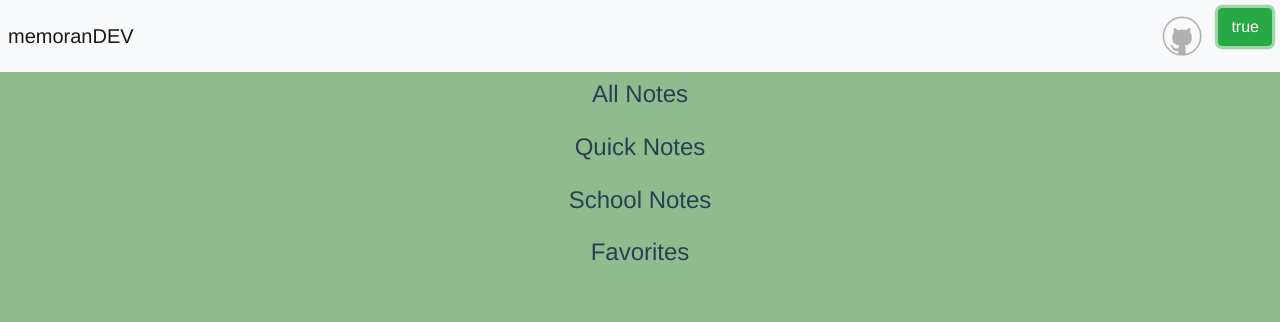
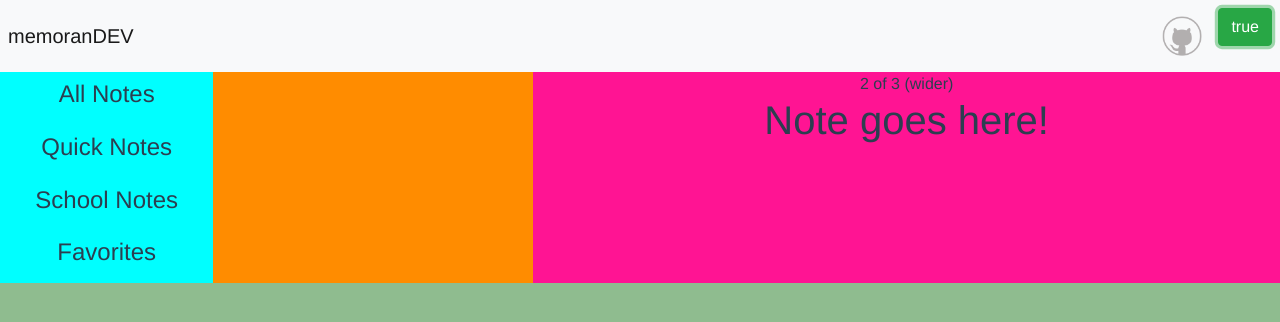
Before and after one commit to memoev/memoran.dev, a Vue app in the folder client/: page / in a window 1280 px wide. Both pictures are taken after a click on the button "false". Shown: the top 322 px of the page. Built offline with nearby package versions, Linux system fonts and the light colour scheme; no server answers.

Commit message:
store results fetch into array in data + grid system

```diff
--- a/client/src/components/MemorandevApp/MemorandevApp.vue
+++ b/client/src/components/MemorandevApp/MemorandevApp.vue
@@ -1,22 +1,41 @@
 <template>
   <div class="memorandev">
-    <CategoriesBar />
+    <div class="container">
+      <div class="row">
+        <div class="col-2 categoriesbar">
+          <CategoriesBar />
+        </div>
+        <div class="col-3 notesbar">
+          <NotesBar v-bind:notes="notes" />
+        </div>
+        <div class="col-7 note">
+          2 of 3 (wider)
+          <h1>Note goes here!</h1>
+        </div>
+  </div>
+</div>
   </div>
 </template>
 
 <script>
-import CategoriesBar from './CategoriesBar/CategoriesBar.vue'
+import CategoriesBar from './CategoriesBar/CategoriesBar.vue';
+import NotesBar from './NotesBar/NotesBar.vue';
 
-const API_URL = 'http://localhost:4020/notes'
+const API_URL = 'http://localhost:4020/notes';
 
 export default {
   name: 'MemorandevApp',
   components: {
-    CategoriesBar
+    CategoriesBar,
+    NotesBar
   },
+  data: () => ({
+    notes: []
+  }),
   mounted() {
     fetch(API_URL).then(res => res.json()).then((result) => {
-      console.log(result);
+      this.notes = result;
+      console.log(this.notes);
     })
   }
 }
@@ -24,5 +43,20 @@ export default {
 
 <!-- Add "scoped" attribute to limit CSS to this component only -->
 <style scoped>
+.container {
+  max-width: none !important;
+}
+
+.categoriesbar {
+  background-color: aqua;
+}
+
+.notesbar {
+  background-color: darkorange;
+}
+
+.note {
+  background-color: deeppink;
+}
 
 </style>
```
